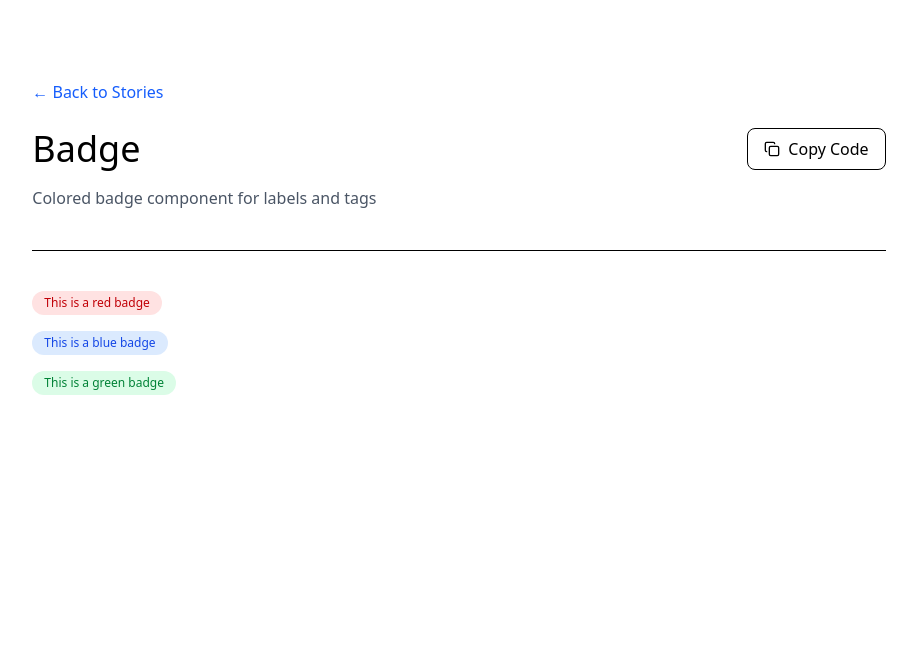
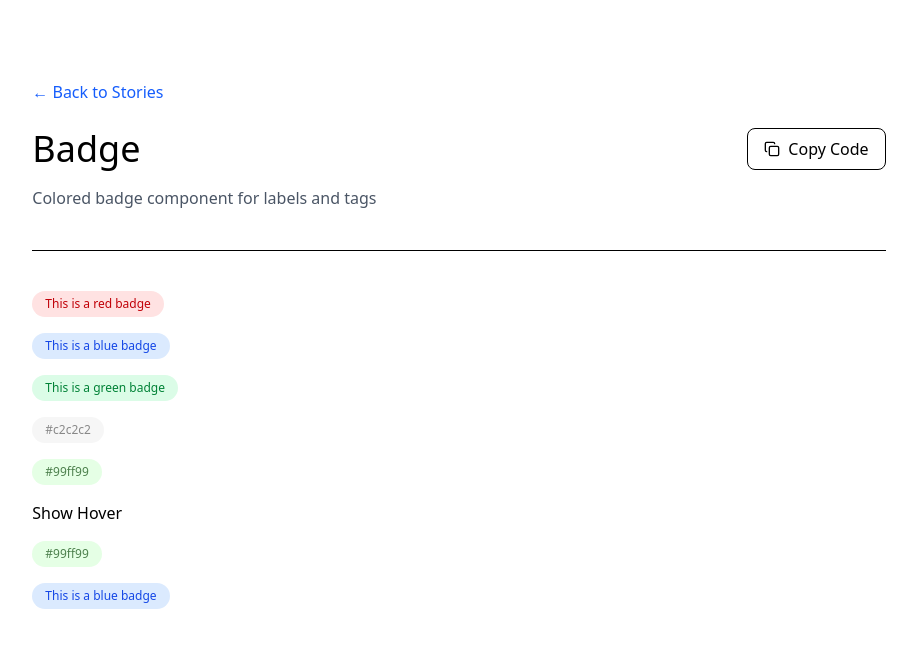
Before and after one commit to marcjulianschwarz/lib, a React (Vite) app in the folder react-components/: page /story/badge in a window 1280 px wide. Shown: the top 648 px of the page, without its empty margins (181-1098 px from the left). Built offline with nearby package versions, Linux system fonts and the light colour scheme.

Commit message:
add Colors api and imrpove Badge component

```diff
--- /dev/null
+++ b/react-components/src/api/index.ts
@@ -0,0 +1,15 @@
+import {
+  darkenColor,
+  foregroundBackgroundColor,
+  getLuminance,
+  hexToRgb,
+  rgbToHex,
+} from "./internal/color";
+
+export const Color = {
+  hexToRgb,
+  rgbToHex,
+  getLuminance,
+  darkenColor,
+  foregroundBackgroundColor,
+};
--- /dev/null
+++ b/react-components/src/api/internal/color.ts
@@ -0,0 +1,83 @@
+export function hexToRgb(hex: string) {
+  const result = /^#?([a-f\d]{2})([a-f\d]{2})([a-f\d]{2})$/i.exec(hex);
+  return result
+    ? {
+        r: parseInt(result[1], 16),
+        g: parseInt(result[2], 16),
+        b: parseInt(result[3], 16),
+      }
+    : null;
+}
+
+export function rgbToHex(r: number, g: number, b: number) {
+  return (
+    "#" +
+    [r, g, b]
+      .map((x) => {
+        const hex = Math.round(x).toString(16);
+        return hex.length === 1 ? "0" + hex : hex;
+      })
+      .join("")
+  );
+}
+
+// Calculate relative luminance
+export function getLuminance(r: number, g: number, b: number) {
+  const [rs, gs, bs] = [r, g, b].map((c) => {
+    c = c / 255;
+    return c <= 0.03928 ? c / 12.92 : Math.pow((c + 0.055) / 1.055, 2.4);
+  });
+  return 0.2126 * rs + 0.7152 * gs + 0.0722 * bs;
+}
+
+// Darken a color by a given factor (0-1)
+export function darkenColor(r: number, g: number, b: number, factor: number) {
+  return {
+    r: Math.round(r * (1 - factor)),
+    g: Math.round(g * (1 - factor)),
+    b: Math.round(b * (1 - factor)),
+  };
+}
+
+export function foregroundBackgroundColor(rgb: {
+  r: number;
+  g: number;
+  b: number;
+}) {
+  const luminance = getLuminance(rgb.r, rgb.g, rgb.b);
+
+  // Adjust background opacity based on luminance
+  let bgOpacity: number;
+  if (luminance > 0.8) {
+    bgOpacity = 0.25;
+  } else if (luminance > 0.6) {
+    bgOpacity = 0.2;
+  } else if (luminance > 0.4) {
+    bgOpacity = 0.15;
+  } else {
+    bgOpacity = 0.1;
+  }
+
+  const backgroundColor = `rgba(${rgb.r}, ${rgb.g}, ${rgb.b}, ${bgOpacity})`;
+
+  // Adjust text color - much lighter darkening to match Tailwind's 700 level
+  let textColor: string;
+  if (luminance > 0.7) {
+    // Very light colors - darken moderately (like going from 100 to 700 in Tailwind)
+    const darkened = darkenColor(rgb.r, rgb.g, rgb.b, 0.5);
+    textColor = rgbToHex(darkened.r, darkened.g, darkened.b);
+  } else if (luminance > 0.5) {
+    // Light colors - darken slightly
+    const darkened = darkenColor(rgb.r, rgb.g, rgb.b, 0.3);
+    textColor = rgbToHex(darkened.r, darkened.g, darkened.b);
+  } else if (luminance > 0.3) {
+    // Medium colors - minimal darkening
+    const darkened = darkenColor(rgb.r, rgb.g, rgb.b, 0.2);
+    textColor = rgbToHex(darkened.r, darkened.g, darkened.b);
+  } else {
+    // Dark colors - use original color
+    return { backgroundColor, textColor: undefined };
+  }
+
+  return { backgroundColor, textColor };
+}
--- a/react-components/src/components/Badge/Badge.tsx
+++ b/react-components/src/components/Badge/Badge.tsx
@@ -1,3 +1,5 @@
+import { Color } from "@/api";
+
 export type BadgeColor =
   | "purple"
   | "blue"
@@ -19,113 +21,70 @@ const colorClasses: Record<BadgeColor, string> = {
   ios: "bg-[#007AFF]/10 text-[#007AFF]",
 };
 
+const hoverBorderClasses: Record<BadgeColor, string> = {
+  purple: "hover:border-purple-700",
+  blue: "hover:border-blue-700",
+  green: "hover:border-green-700",
+  orange: "hover:border-orange-700",
+  red: "hover:border-red-700",
+  slate: "hover:border-slate-700",
+  raycast: "hover:border-[#FF6363]",
+  ios: "hover:border-[#007AFF]",
+};
+
 export default function Badge(props: {
   text: string;
   color?: BadgeColor;
   hexColor?: string | null;
+  showHoverBorder?: boolean;
   className?: string;
   onClick?: React.MouseEventHandler<HTMLSpanElement>;
 }) {
+  const { showHoverBorder = false } = props;
+
   if (props.hexColor) {
     const normalizedColor = props.hexColor.startsWith("#")
       ? props.hexColor
       : `#${props.hexColor}`;
 
-    const hexToRgb = (hex: string) => {
-      const result = /^#?([a-f\d]{2})([a-f\d]{2})([a-f\d]{2})$/i.exec(hex);
-      return result
-        ? {
-            r: parseInt(result[1], 16),
-            g: parseInt(result[2], 16),
-            b: parseInt(result[3], 16),
-          }
-        : null;
-    };
-
-    const rgbToHex = (r: number, g: number, b: number) => {
-      return (
-        "#" +
-        [r, g, b]
-          .map((x) => {
-            const hex = Math.round(x).toString(16);
-            return hex.length === 1 ? "0" + hex : hex;
-          })
-          .join("")
-      );
-    };
-
-    // Calculate relative luminance
-    const getLuminance = (r: number, g: number, b: number) => {
-      const [rs, gs, bs] = [r, g, b].map((c) => {
-        c = c / 255;
-        return c <= 0.03928 ? c / 12.92 : Math.pow((c + 0.055) / 1.055, 2.4);
-      });
-      return 0.2126 * rs + 0.7152 * gs + 0.0722 * bs;
-    };
-
-    // Darken a color by a given factor (0-1)
-    const darkenColor = (r: number, g: number, b: number, factor: number) => {
-      return {
-        r: Math.round(r * (1 - factor)),
-        g: Math.round(g * (1 - factor)),
-        b: Math.round(b * (1 - factor)),
-      };
-    };
-
-    const rgb = hexToRgb(normalizedColor);
+    const rgb = Color.hexToRgb(normalizedColor);
     if (!rgb) {
       return (
         <span
-          className={`px-2 py-0.5 bg-slate-100 text-slate-700 text-xs rounded-full font-medium ${props.className || ""}`}
+          className={`px-2 py-0.5 border border-transparent w-fit ${
+            showHoverBorder ? "hover:border-slate-700 transition-colors" : ""
+          } bg-slate-100 text-slate-700 text-xs rounded-full font-medium ${props.className || ""}`}
         >
           {props.text}
         </span>
       );
     }
 
-    const luminance = getLuminance(rgb.r, rgb.g, rgb.b);
+    const { backgroundColor, textColor } = Color.foregroundBackgroundColor(rgb);
 
-    // Adjust background opacity based on luminance
-    let bgOpacity: number;
-    if (luminance > 0.8) {
-      bgOpacity = 0.25;
-    } else if (luminance > 0.6) {
-      bgOpacity = 0.2;
-    } else if (luminance > 0.4) {
-      bgOpacity = 0.15;
-    } else {
-      bgOpacity = 0.1;
-    }
-
-    const backgroundColor = `rgba(${rgb.r}, ${rgb.g}, ${rgb.b}, ${bgOpacity})`;
-
-    // Adjust text color - much lighter darkening to match Tailwind's 700 level
-    let textColor: string;
-    if (luminance > 0.7) {
-      // Very light colors - darken moderately (like going from 100 to 700 in Tailwind)
-      const darkened = darkenColor(rgb.r, rgb.g, rgb.b, 0.3);
-      textColor = rgbToHex(darkened.r, darkened.g, darkened.b);
-    } else if (luminance > 0.5) {
-      // Light colors - darken slightly
-      const darkened = darkenColor(rgb.r, rgb.g, rgb.b, 0.2);
-      textColor = rgbToHex(darkened.r, darkened.g, darkened.b);
-    } else if (luminance > 0.3) {
-      // Medium colors - minimal darkening
-      const darkened = darkenColor(rgb.r, rgb.g, rgb.b, 0.1);
-      textColor = rgbToHex(darkened.r, darkened.g, darkened.b);
-    } else {
-      // Dark colors - use original color
-      textColor = normalizedColor;
-    }
+    const hoverHandlers = showHoverBorder
+      ? {
+          onMouseEnter: (e: React.MouseEvent<HTMLSpanElement>) => {
+            e.currentTarget.style.borderColor = textColor ?? normalizedColor;
+          },
+          onMouseLeave: (e: React.MouseEvent<HTMLSpanElement>) => {
+            e.currentTarget.style.borderColor = "transparent";
+          },
+        }
+      : {};
 
     return (
       <span
         onClick={props.onClick}
-        className={`px-3 py-1 text-xs rounded-full font-medium ${props.className || ""}`}
+        className={`px-3 py-1 border border-transparent text-xs rounded-full font-medium w-fit ${
+          showHoverBorder ? "transition-colors" : ""
+        } ${props.className || ""}`}
         style={{
           backgroundColor,
-          color: textColor,
+          color: textColor ?? normalizedColor,
+          borderColor: "transparent",
         }}
+        {...hoverHandlers}
       >
         {props.text}
       </span>
@@ -133,11 +92,16 @@ export default function Badge(props: {
   }
 
   const colorClass = colorClasses[props.color || "slate"];
+  const hoverBorderClass = showHoverBorder
+    ? hoverBorderClasses[props.color || "slate"]
+    : "";
 
   return (
     <span
       onClick={props.onClick}
-      className={`px-3 py-1 ${colorClass} text-xs rounded-full font-medium w-fit ${props.className || ""}`}
+      className={`px-3 py-1 border border-transparent ${colorClass} ${hoverBorderClass} text-xs rounded-full font-medium w-fit ${
+        showHoverBorder ? "transition-colors" : ""
+      } ${props.className || ""}`}
     >
       {props.text}
     </span>
--- a/react-components/src/stories/BadgeStory.tsx
+++ b/react-components/src/stories/BadgeStory.tsx
@@ -6,6 +6,11 @@ export default function BadgeStory() {
       <Badge text="This is a red badge" color="red" />
       <Badge text="This is a blue badge" color="blue" />
       <Badge text="This is a green badge" color="green" />
+      <Badge text="#c2c2c2" hexColor="#c2c2c2" />
+      <Badge text="#99ff99" hexColor="#99ff99" />
+      <p>Show Hover</p>
+      <Badge text="#99ff99" hexColor="#99ff99" showHoverBorder={true} />
+      <Badge text="This is a blue badge" showHoverBorder={true} color="blue" />
     </div>
   );
 }
```
